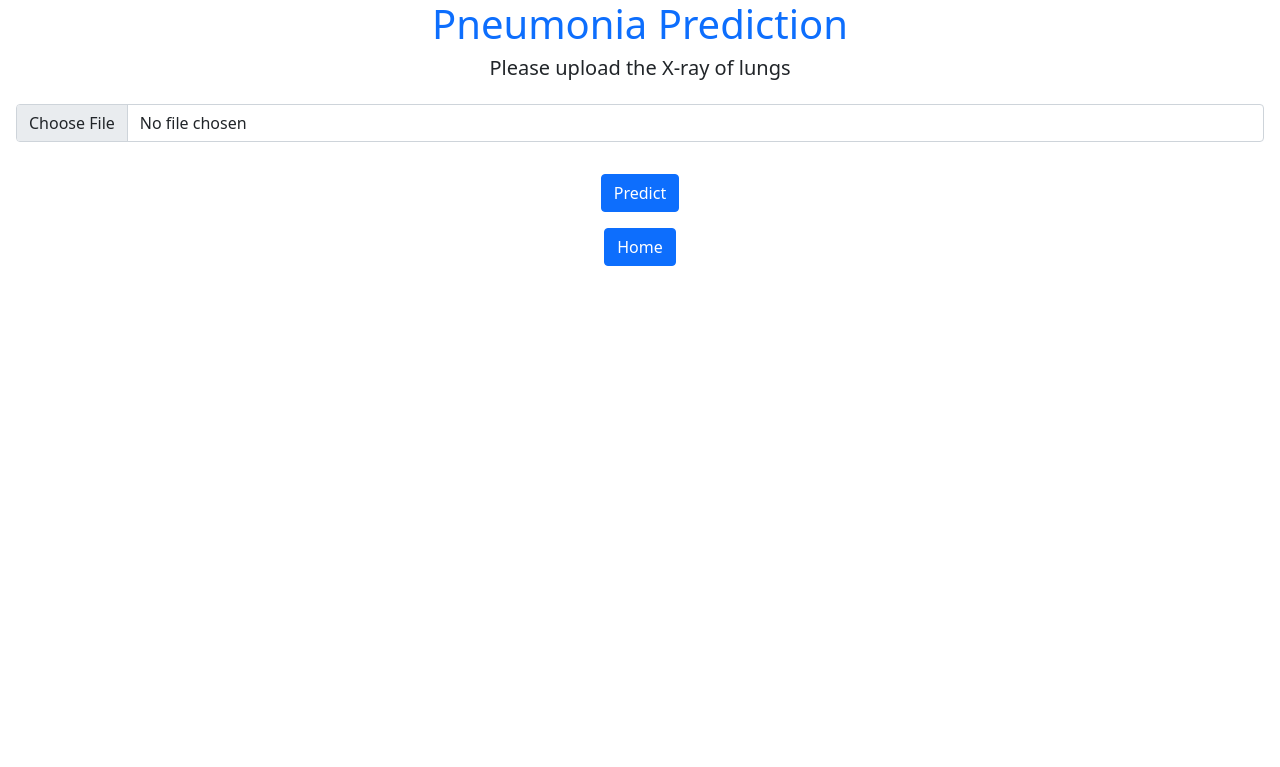
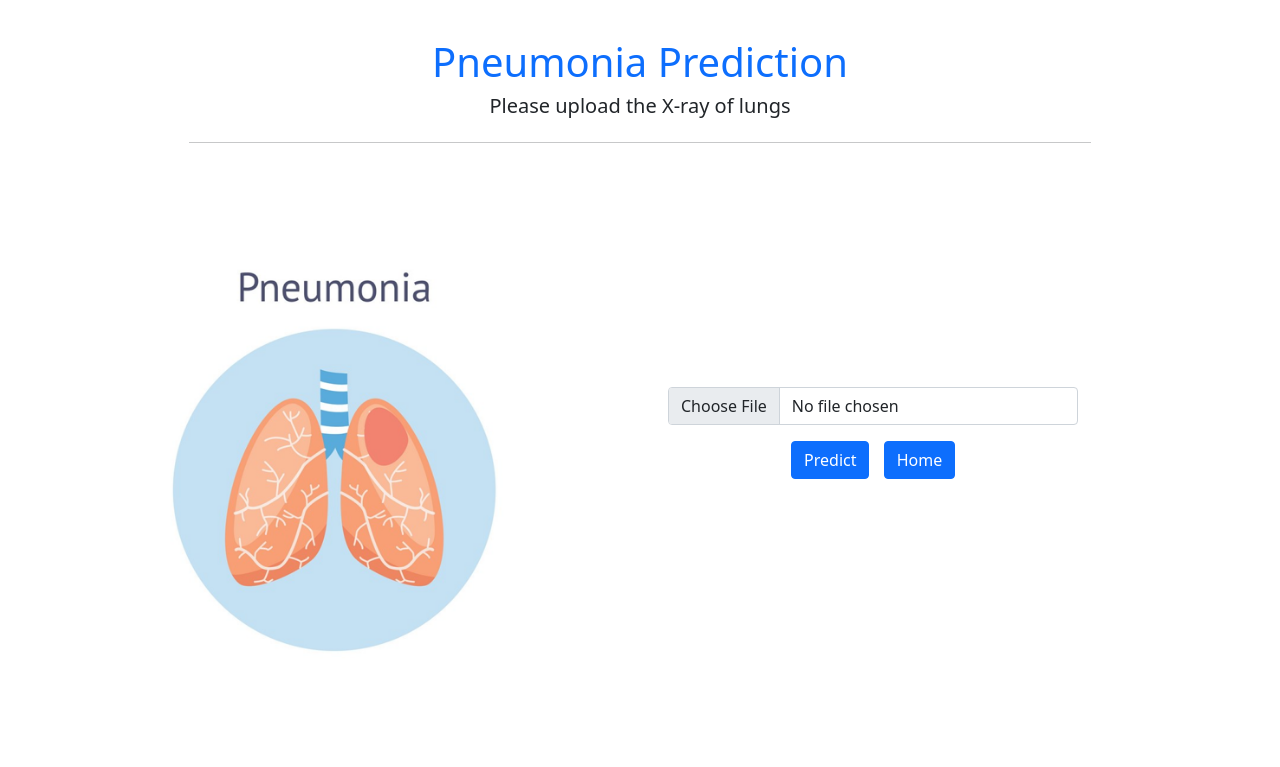
Before and after one commit to Aaris-Kazi/DIsease-Prediction-Online, a Flask app: page /pneumonia in a window 1280 px wide. Shown: the top 767 px of the page. Run offline with Flask 2, Linux system fonts and the light colour scheme.

Commit message:
talha changes

```diff
--- a/templates/pneumonia.html
+++ b/templates/pneumonia.html
@@ -8,24 +8,38 @@
     content="width=device-width, initial-scale=1, shrink-to-fit=no"
   />
     <style>
+        *{
+    margin:auto;
+    padding:0;
+    }
         h1 {text-align: center;}
         h5 {text-align: center;}
+        #intro {
+        height: 100%;
+        padding: 3% 3% 0%;
+        text-align: center;
+        }
+        .heart-block {
+      padding-top: 2%;
+    }
+    img {
+    display: block;
+    max-width: 100%;
+    height: auto;
+    }
+    .p-3 {
+        padding: none;
+    }
     </style>
     <title>Pneumonia Prediction</title>
     <link href="https://cdn.jsdelivr.net/npm/bootstrap@5.0.2/dist/css/bootstrap.min.css" rel="stylesheet" integrity="sha384-EVSTQN3/azprG1Anm3QDgpJLIm9Nao0Yz1ztcQTwFspd3yD65VohhpuuCOmLASjC" crossorigin="anonymous">
+
 </head>
 <body>
-
-<h1 class="text-primary">Pneumonia Prediction<h1>
+<div id="intro" class="container-fluid view">
+    <h1 class="text-primary">Pneumonia Prediction</h1>
     <h5>Please upload the X-ray of lungs</h5>
-<form class="p-3 text-center" action='/pneumonia_model' method="post" enctype="multipart/form-data">
-    <input class="form-control" type="file" name="imagefile" id="imagefile" accept="tif, png, jpeg" id="upload_file" onchange="getImagePreview(event)">
-    <p></p>
-    <div id="preview"></div>
-    <input class="btn btn-primary mt-3" type="submit" value="Predict">
-    <p></p>
-    <a class="btn btn-primary" href="/" role="button"><i class="fa fa-home"></i>  Home</a>
-</form>
+    <hr class="w-75 mx-auto" style="margin-top: 2%;">
     <div class="p-3 text-center">
         {% if messages == 'The sample is positive' %}
             <h2 class="text-danger">{{ messages }}</h2>
@@ -33,6 +47,21 @@
             <h2 class="text-success">{{ messages }}</h2>
         {% endif %}
     </div>
+    <div class="row mb-5 heart-block">
+        <div class="col-lg-6 col-md-6 col-12 my-auto" >
+        <img src="{{ url_for('static', filename='img/pneumonia2.jpg') }}">
+        </div>
+        <div class="col-lg-6 col-md-6 col-12">
+        <form class="p-3" action='/pneumonia_model' method="post" enctype="multipart/form-data" style="margin-top: 25%;margin-right: 25%;">
+            <input class="form-control" type="file" name="imagefile" id="imagefile" accept="tif, png, jpeg" id="upload_file" onchange="getImagePreview(event)">
+            <p></p>
+            <div id="preview"></div>
+            <input class="btn btn-primary" type="submit" value="Predict" style="margin-right: 10px;">
+            <a class="btn btn-primary" href="/" role="button"><i class="fa fa-home"></i>  Home</a>
+    </form>
+    </div>
+    </div>
+
 <script>
     function getImagePreview(event)
     {
@@ -45,5 +74,6 @@
         imagediv.appendChild(newimg);
       }
 </script>
+</div>
 </body>
 </html>
```
Lines whose indentation alone changed are shown as unchanged.
